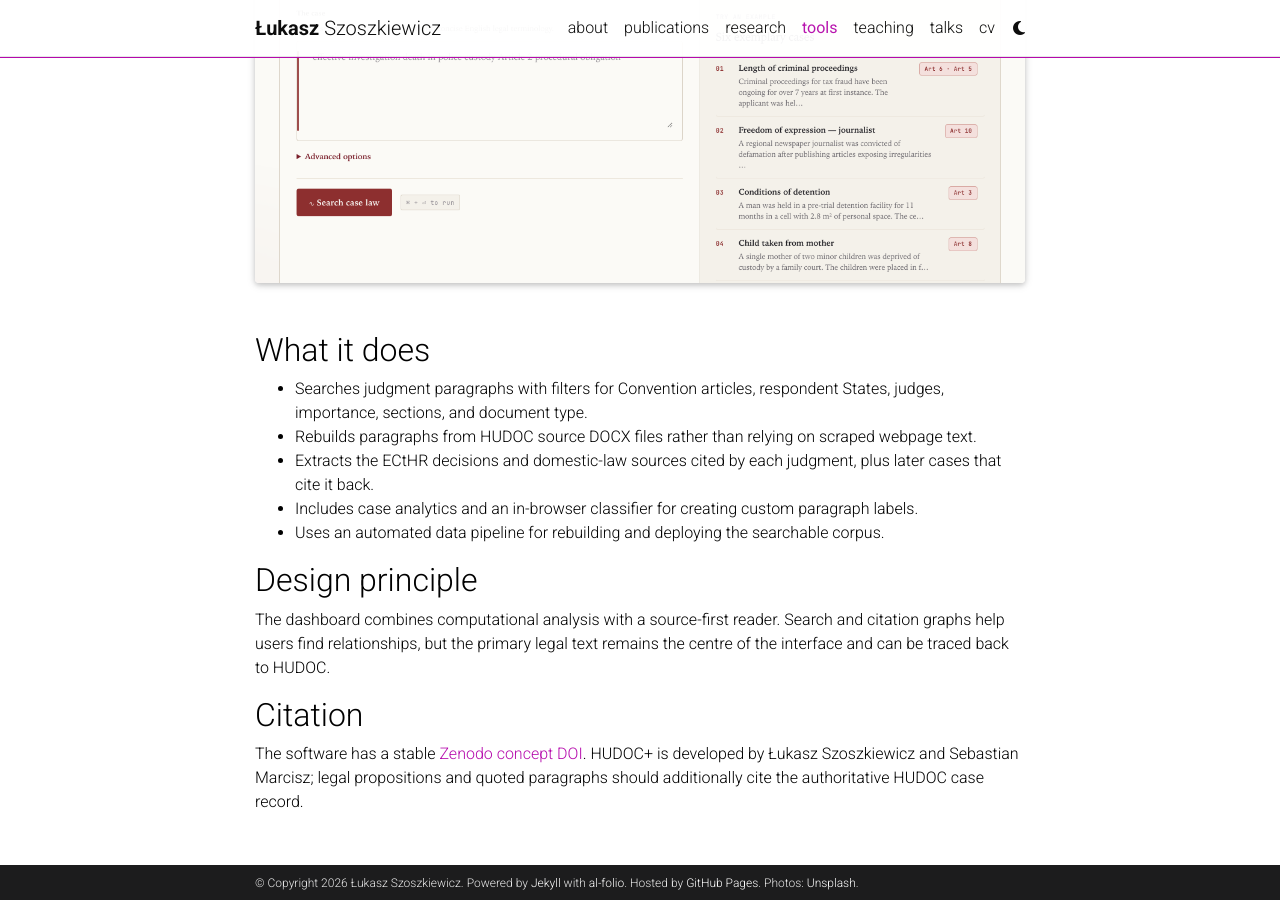
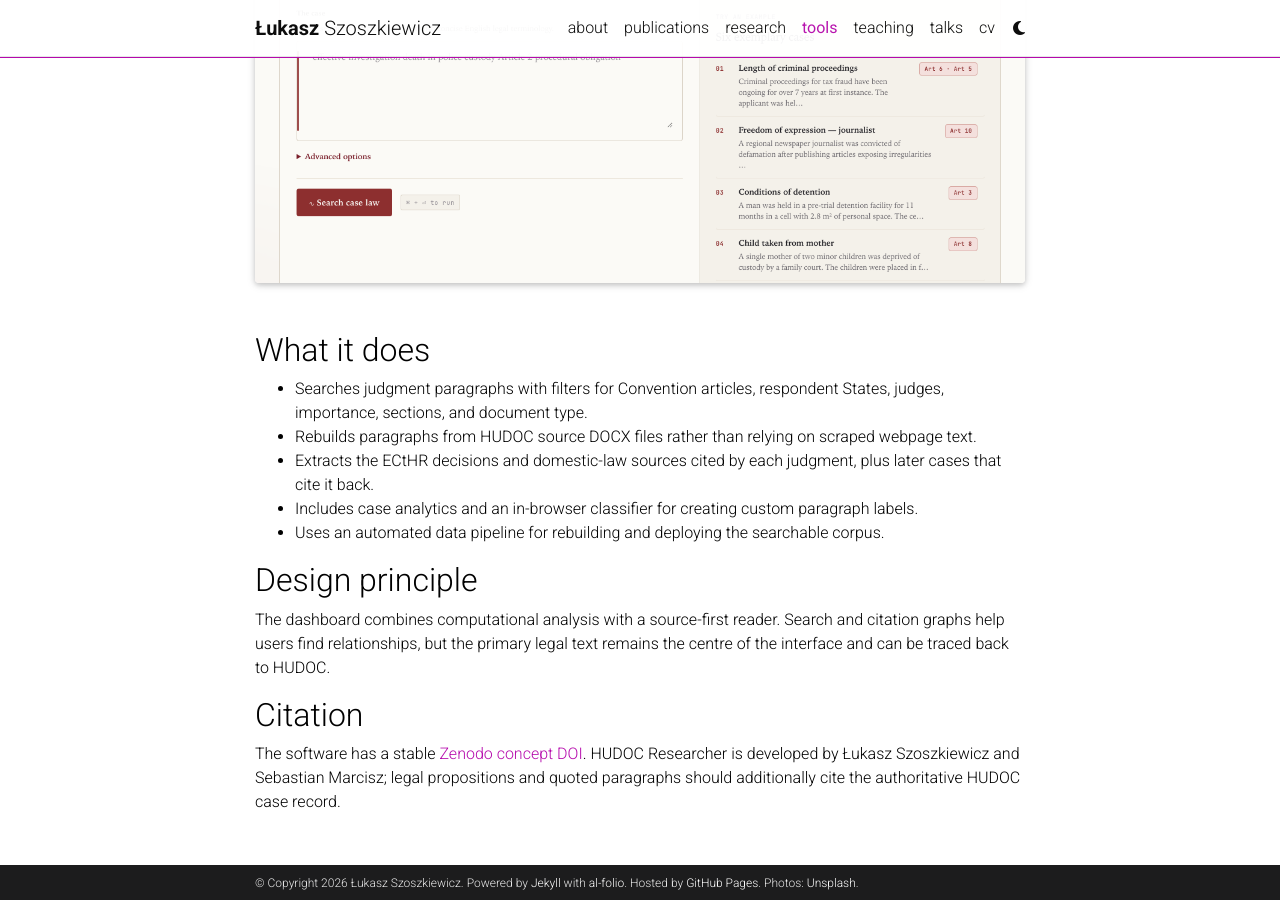
Before and after one commit to lszoszk/lszoszk.github.io, a Jekyll site: the page built from _tools/hudoc-researcher.md, in a window 1280 px wide and 900 px high, scrolled down 1308 px. Built offline with Jekyll 4.4.1, drawn with Linux system fonts in a browser that asks for light colours; comment, search, counter and statistics services are not loaded; a style sheet for code colours, icons or effects is not loaded; some of the changed text lies outside the part shown.

Commit message:
Rename HUDOC+ to HUDOC Researcher on the site
The app, the repository, the MCP server and the film already use the new name;
the tool page, the home card, the repository card and llms.txt still said HUDOC+.
The earlier news item that calls the tool the ECHR Dashboard stays as written.

Co-Authored-By: Claude Opus 5.5 <noreply@anthropic.com>

```diff
--- a/_data/github_repo_echr_dashboard.yml
+++ b/_data/github_repo_echr_dashboard.yml
@@ -1,4 +1,4 @@
-name: ECtHR Dashboard
+name: HUDOC Researcher
 description: "Case-law dashboard with paragraph-level structural search, citation tracking, analytics, and source-exact HUDOC text"
 language: Python
 labels:
--- a/_tools/hudoc-researcher.md
+++ b/_tools/hudoc-researcher.md
@@ -1,6 +1,6 @@
 ---
 layout: page
-title: HUDOC+
+title: HUDOC Researcher
 description: Paragraph-level search across nearly 20,000 ECtHR judgments with citation tracking and source-exact HUDOC text
 img: assets/img/tools/hudoc-search-results.png
 importance: 4
@@ -66,4 +66,4 @@ The dashboard combines computational analysis with a source-first reader. Search
 
 ## Citation
 
-The software has a stable <a href="https://doi.org/10.5281/zenodo.21319703">Zenodo concept DOI</a>. HUDOC+ is developed by Łukasz Szoszkiewicz and Sebastian Marcisz; legal propositions and quoted paragraphs should additionally cite the authoritative HUDOC case record.
+The software has a stable <a href="https://doi.org/10.5281/zenodo.21319703">Zenodo concept DOI</a>. HUDOC Researcher is developed by Łukasz Szoszkiewicz and Sebastian Marcisz; legal propositions and quoted paragraphs should additionally cite the authoritative HUDOC case record.
--- a/llms.txt
+++ b/llms.txt
@@ -7,7 +7,7 @@
 - [UHRI+ — UN Human Rights Recommendations Dashboard](https://lszoszk.github.io/UnitedNations_recommendations/): search and analytics across more than 270,000 recommendations from UN Treaty Bodies, Special Procedures and the Universal Periodic Review, built on the OHCHR Universal Human Rights Index. Details for language models: [llms.txt](https://lszoszk.github.io/UnitedNations_recommendations/llms.txt). Connect it to an AI assistant: [ai.html](https://lszoszk.github.io/UnitedNations_recommendations/ai.html). Cite: DOI [10.5281/zenodo.21319464](https://doi.org/10.5281/zenodo.21319464)
 - [UN Human Rights Database (UNHRDB)](https://lszoszk.github.io/generalcomments/): paragraph-level search of UN human rights law — Treaty Body General Comments, treaty-body decisions and Special Procedures reports, each paragraph keyed to its UN symbol. Details for language models: [llms.txt](https://lszoszk.github.io/generalcomments/llms.txt)
 - [Human Rights Council voting (HRC Voting)](https://lszoszk.github.io/hrc-voting/): recorded votes on resolutions of the Commission on Human Rights, the Human Rights Council and the General Assembly Third Committee, with a plain page for every State and every recorded resolution. Details for language models: [llms.txt](https://lszoszk.github.io/hrc-voting/llms.txt). Claude skills that query the data offline and cite it correctly: [skills](https://lszoszk.github.io/hrc-voting/skills/). Cite: DOI [10.5281/zenodo.21281232](https://doi.org/10.5281/zenodo.21281232)
-- [HUDOC+](https://lszoszk.github.io/ECHR-Dashboard/): paragraph-level search across nearly 20,000 European Court of Human Rights judgments, with citation tracking and source-exact HUDOC text.
+- [HUDOC Researcher](https://lszoszk.github.io/ECHR-Dashboard/): paragraph-level search across nearly 20,000 European Court of Human Rights judgments, with citation tracking and source-exact HUDOC text.
 - [MCP server mcp-hrc-voting](https://github.com/lszoszk/mcp-hrc-voting): how States voted at the Commission on Human Rights, the Human Rights Council and the General Assembly Third Committee as nine read-only tools, offline, with the dataset's safeguards built in.
 - [MCP server mcp-unhrdb](https://github.com/lszoszk/mcp-unhrdb): one connector for UHRI+ recommendations and UNHRDB paragraphs, returning verbatim UN text with document symbols.
 
```
Also changed, not shown: _pages/about.md (+1 -1 lines).
